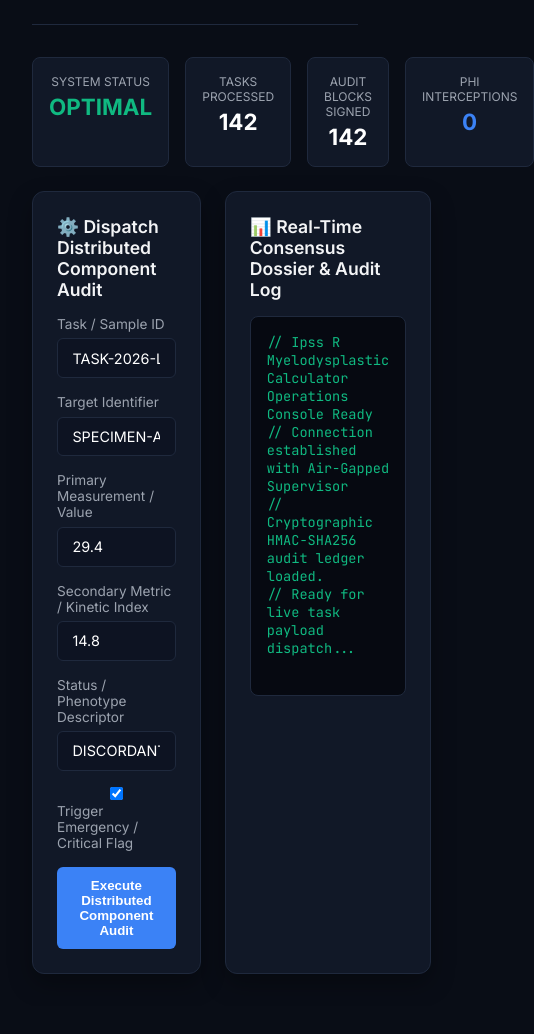
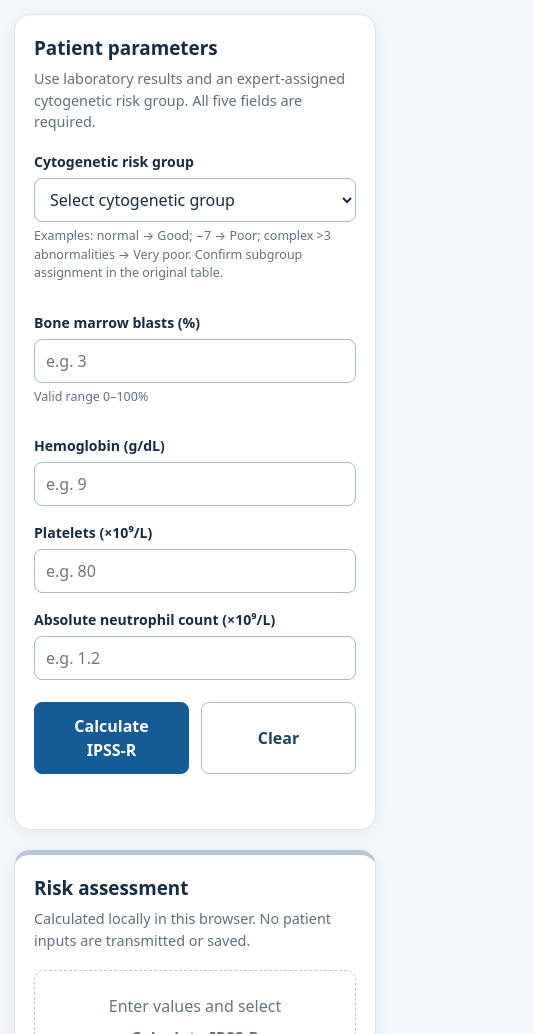
Before and after one commit to abusuraihsakhri/ipss-r-myelodysplastic-calculator, a plain HTML site: page web/index.html in a window 390 px wide. Shown: the part 197-1231 px from the top of the page, 534 px wide, since content can reach past the window. Before the commit the page ends 1203 px from the top, so only its background shows below. Drawn offline with Linux system fonts and the light colour scheme.

Commit message:
Replace broken simulated audit console with responsive offline IPSS-R calculator

```diff
--- a/web/index.html
+++ b/web/index.html
@@ -1,236 +1,198 @@
-<!DOCTYPE html>
+<!doctype html>
 <html lang="en">
 <head>
-    <meta charset="UTF-8">
-    <meta name="viewport" content="width=device-width, initial-scale=1.0">
-    <title>Ipss R Myelodysplastic Calculator — Operations Console</title>
-    <link href="https://fonts.googleapis.com/css2?family=Inter:wght@300;400;600;700&family=JetBrains+Mono:wght@400;600&display=swap" rel="stylesheet">
+  <meta charset="utf-8">
+  <meta name="viewport" content="width=device-width, initial-scale=1">
+  <meta name="description" content="Offline-capable IPSS-R risk score calculator for myelodysplastic syndromes.">
+  <meta name="color-scheme" content="light">
+  <title>IPSS-R | Myelodysplastic Syndromes</title>
   <style>
-        :root {
-            --bg: #090d16;
-            --card: #111827;
-            --border: #1f293d;
-            --accent: #3b82f6;
-            --accent-glow: rgba(59, 130, 246, 0.25);
-            --text: #f3f4f6;
-            --text-muted: #9ca3af;
-            --danger: #ef4444;
-            --warning: #f59e0b;
-            --success: #10b981;
-        }
-        * { box-sizing: border-box; margin: 0; padding: 0; }
-        body {
-            font-family: 'Inter', sans-serif;
-            background: var(--bg);
-            color: var(--text);
-            padding: 2rem;
-            min-height: 100vh;
-        }
-        .header {
-            display: flex;
-            justify-content: space-between;
-            align-items: center;
-            border-bottom: 1px solid var(--border);
-            padding-bottom: 1.5rem;
-            margin-bottom: 2rem;
-        }
-        .header-title h1 { font-size: 1.6rem; font-weight: 700; color: #fff; }
-        .header-title p { color: var(--text-muted); font-size: 0.9rem; margin-top: 0.25rem; }
-        .badge {
-            display: inline-block;
-            padding: 0.3rem 0.8rem;
-            border-radius: 9999px;
-            font-size: 0.75rem;
-            font-weight: 600;
-            background: var(--accent-glow);
-            color: var(--accent);
-            border: 1px solid var(--accent);
-        }
-        .grid {
-            display: grid;
-            grid-template-columns: 1fr 1.2fr;
-            gap: 1.5rem;
-        }
-        .card {
-            background: var(--card);
-            border: 1px solid var(--border);
-            border-radius: 12px;
-            padding: 1.5rem;
-            box-shadow: 0 10px 25px rgba(0,0,0,0.3);
-        }
-        .card h2 {
-            font-size: 1.1rem;
-            font-weight: 600;
-            margin-bottom: 1rem;
-            display: flex;
-            align-items: center;
-            gap: 0.5rem;
-        }
-        .form-group { margin-bottom: 1rem; }
-        label { display: block; font-size: 0.85rem; color: var(--text-muted); margin-bottom: 0.4rem; }
-        input, select, textarea {
-            width: 100%;
-            padding: 0.65rem 0.9rem;
-            background: #0d1322;
-            border: 1px solid var(--border);
-            border-radius: 6px;
-            color: #fff;
-            font-family: inherit;
-            font-size: 0.9rem;
-        }
-        input:focus, textarea:focus { outline: none; border-color: var(--accent); }
-        .btn {
-            background: var(--accent);
-            color: #fff;
-            border: none;
-            padding: 0.7rem 1.4rem;
-            border-radius: 6px;
-            font-weight: 600;
-            cursor: pointer;
-            transition: 0.2s;
-            width: 100%;
-        }
-        .btn:hover { background: #2563eb; }
-        .terminal {
-            background: #060911;
-            border: 1px solid var(--border);
-            border-radius: 8px;
-            padding: 1rem;
-            font-family: 'JetBrains Mono', monospace;
-            font-size: 0.85rem;
-            color: #10b981;
-            height: 380px;
-            overflow-y: auto;
-            white-space: pre-wrap;
-        }
-        .metrics-bar {
-            display: grid;
-            grid-template-columns: repeat(4, 1fr);
-            gap: 1rem;
-            margin-bottom: 1.5rem;
-        }
-        .metric-box {
-            background: var(--card);
-            border: 1px solid var(--border);
-            border-radius: 8px;
-            padding: 1rem;
-            text-align: center;
-        }
-        .metric-val { font-size: 1.4rem; font-weight: 700; color: #fff; margin-top: 0.25rem; }
-        .metric-label { font-size: 0.75rem; color: var(--text-muted); text-transform: uppercase; }
+    :root { font-family: system-ui,-apple-system,BlinkMacSystemFont,"Segoe UI",sans-serif; color:#172b42; background:#f3f6fa; }
+    * { box-sizing:border-box; }
+    body { margin:0; line-height:1.5; }
+    main { max-width:1120px; margin:0 auto; padding:28px 22px 60px; }
+    a { color:#165a96; }
+    .eyebrow { color:#43748d; font-size:.79rem; text-transform:uppercase; letter-spacing:.12em; font-weight:750; }
+    h1 { font-size:clamp(1.8rem,4vw,2.55rem); line-height:1.17; letter-spacing:-.03em; margin:9px 0; }
+    .intro { color:#526477; max-width:760px; margin:0 0 22px; }
+    .layout { display:grid; grid-template-columns:minmax(0,1.1fr) minmax(290px,.9fr); gap:20px; align-items:start; }
+    .panel { background:#fff; border:1px solid #dce5ec; border-radius:16px; padding:25px; box-shadow:0 3px 15px rgba(25,47,69,.05); }
+    h2 { font-size:1.18rem; margin:0 0 6px; }
+    .muted { color:#5e7080; font-size:.9rem; margin:0 0 18px; }
+    .fields { display:grid; grid-template-columns:1fr 1fr; gap:16px 17px; }
+    .wide { grid-column:1/-1; }
+    label { display:block; font-size:.88rem; font-weight:650; margin-bottom:6px; }
+    select,input { display:block; width:100%; min-height:43px; padding:9px 11px; font:inherit; border:1px solid #a7b9c9; border-radius:8px; background:white; color:#162c43; }
+    select:focus-visible,input:focus-visible,button:focus-visible,a:focus-visible { outline:3px solid #a0cfff; outline-offset:2px; }
+    .hint { font-size:.78rem; color:#607183; margin-top:5px; }
+    .buttons { display:flex; gap:12px; flex-wrap:wrap; margin-top:22px; }
+    button { font:inherit; font-weight:700; border-radius:8px; padding:11px 19px; cursor:pointer; }
+    button.primary { border:1px solid #155b96; background:#155b96; color:white; }
+    button.secondary { border:1px solid #abbcca; background:#fff; color:#1d445f; }
+    button:hover { filter:brightness(.96); }
+    .error { min-height:1.5em; margin-top:12px; color:#a52229; font-weight:620; }
+    .result { border-top:5px solid #b5c8d8; }
+    .result.ready { border-color:#145b92; }
+    .empty { min-height:160px; display:grid; place-items:center; border:1px dashed #bdcbd7; border-radius:10px; color:#637487; text-align:center; padding:20px; }
+    .score-row { display:flex; align-items:center; justify-content:space-between; gap:12px; padding-bottom:14px; border-bottom:1px solid #e2eaf1; }
+    .score { font-size:3.15rem; font-weight:760; letter-spacing:-.05em; line-height:1.1; color:#164c78; }
+    .score small { font-size:.95rem; color:#617182; font-weight:400; letter-spacing:0; }
+    .risk { font-weight:760; font-size:1.1rem; text-align:right; }
+    .risk small { display:block; font-size:.78rem; font-weight:500; color:#617182; }
+    .bar { display:grid; grid-template-columns:repeat(5,1fr); gap:4px; margin:16px 0; }
+    .bar span { height:11px; background:#e4eaf0; border-radius:3px; }
+    .bar span.active { background:#165b91; }
+    .breakdown { width:100%; border-collapse:collapse; font-size:.92rem; margin-top:11px; }
+    .breakdown th { text-align:left; color:#596d7d; font-weight:550; }
+    .breakdown td { text-align:right; font-variant-numeric:tabular-nums; font-weight:700; }
+    .breakdown th,.breakdown td { padding:9px 0; border-bottom:1px solid #ebeff3; }
+    .note { margin-top:17px; padding:11px 13px; background:#edf5fb; border-radius:8px; font-size:.84rem; color:#31516b; }
+    footer { border-top:1px solid #d5e0e9; margin-top:25px; padding-top:20px; color:#596b7a; font-size:.86rem; }
+    footer p { margin:9px 0; }
+    [hidden] { display:none !important; }
+    @media(max-width:780px) { .layout { grid-template-columns:1fr; } main { padding:22px 14px 36px; } .panel { padding:19px; } }
+    @media(max-width:440px) { .fields { grid-template-columns:1fr; } .buttons button { flex:1; } }
   </style>
+  <script defer src="./score.js"></script>
 </head>
 <body>
-
-    <div class="header">
-        <div class="header-title">
-            <h1>Ipss R Myelodysplastic Calculator</h1>
-            <p>Domain: Clinical & Cryptographic AI | Standard: CAP / CLSI / NIST Standards | LabMind-Atlas Architecture</p>
+  <main>
+    <header>
+      <div class="eyebrow">Hematology · Prognostic risk assessment</div>
+      <h1>IPSS-R Calculator</h1>
+      <p class="intro">Revised International Prognostic Scoring System for myelodysplastic syndromes (MDS). Enter five clinical parameters to calculate the original 2012 IPSS-R score.</p>
+    </header>
+    <div class="layout">
+      <section class="panel" aria-labelledby="form-title">
+        <h2 id="form-title">Patient parameters</h2>
+        <p class="muted">Use laboratory results and an expert-assigned cytogenetic risk group. All five fields are required.</p>
+        <form id="calculator" novalidate>
+          <div class="fields">
+            <div class="wide">
+              <label for="cytogenetic_risk">Cytogenetic risk group</label>
+              <select id="cytogenetic_risk" name="cytogenetic_risk" required>
+                <option value="">Select cytogenetic group</option>
+                <option value="very_good">Very good (0 points)</option>
+                <option value="good">Good (1 point)</option>
+                <option value="intermediate">Intermediate (2 points)</option>
+                <option value="poor">Poor (3 points)</option>
+                <option value="very_poor">Very poor (4 points)</option>
+              </select>
+              <p class="hint">Examples: normal → Good; −7 → Poor; complex &gt;3 abnormalities → Very poor. Confirm subgroup assignment in the original table.</p>
             </div>
             <div>
-            <span class="badge">Air-Gapped Active</span>
-            <span class="badge" style="background: rgba(16,185,129,0.2); color: #10b981; border-color: #10b981;">Zero-PHI Guard Active</span>
+              <label for="blast_pct">Bone marrow blasts (%)</label>
+              <input id="blast_pct" name="blast_pct" type="number" min="0" max="100" step="any" inputmode="decimal" placeholder="e.g. 3" required>
+              <p class="hint">Valid range 0–100%</p>
+            </div>
+            <div>
+              <label for="hemoglobin">Hemoglobin (g/dL)</label>
+              <input id="hemoglobin" name="hemoglobin" type="number" min="0" step="any" inputmode="decimal" placeholder="e.g. 9" required>
+            </div>
+            <div>
+              <label for="platelets">Platelets (×10⁹/L)</label>
+              <input id="platelets" name="platelets" type="number" min="0" step="any" inputmode="decimal" placeholder="e.g. 80" required>
+            </div>
+            <div>
+              <label for="anc">Absolute neutrophil count (×10⁹/L)</label>
+              <input id="anc" name="anc" type="number" min="0" step="any" inputmode="decimal" placeholder="e.g. 1.2" required>
             </div>
           </div>
-
-    <div class="metrics-bar">
-        <div class="metric-box">
-            <div class="metric-label">System Status</div>
-            <div class="metric-val" style="color: var(--success);" id="m-status">OPTIMAL</div>
+          <div class="buttons">
+            <button class="primary" type="submit">Calculate IPSS-R</button>
+            <button class="secondary" type="reset">Clear</button>
           </div>
-        <div class="metric-box">
-            <div class="metric-label">Tasks Processed</div>
-            <div class="metric-val" id="m-tasks">142</div>
+          <div class="error" id="error" role="alert" aria-live="assertive"></div>
+        </form>
+      </section>
+      <section id="result-panel" class="panel result" aria-labelledby="result-title" aria-live="polite">
+        <h2 id="result-title">Risk assessment</h2>
+        <p class="muted">Calculated locally in this browser. No patient inputs are transmitted or saved.</p>
+        <div id="empty" class="empty">Enter values and select <strong>Calculate IPSS-R</strong> to see the score and component breakdown.</div>
+        <div id="details" hidden>
+          <div class="score-row">
+            <div><div id="score" class="score"></div><span class="hint">Total IPSS-R points (0–10)</span></div>
+            <div id="risk" class="risk"></div>
           </div>
-        <div class="metric-box">
-            <div class="metric-label">Audit Blocks Signed</div>
-            <div class="metric-val" id="m-audit">142</div>
+          <div class="bar" id="riskbar" aria-label="IPSS-R prognostic risk spectrum">
+            <span></span><span></span><span></span><span></span><span></span>
           </div>
-        <div class="metric-box">
-            <div class="metric-label">PHI Interceptions</div>
-            <div class="metric-val" style="color: var(--accent);" id="m-phi">0</div>
+          <table class="breakdown" aria-label="IPSS-R component point contributions">
+            <tbody>
+              <tr><th scope="row">Cytogenetics</th><td id="p-cyto"></td></tr>
+              <tr><th scope="row">Bone marrow blasts</th><td id="p-blast"></td></tr>
+              <tr><th scope="row">Hemoglobin</th><td id="p-hb"></td></tr>
+              <tr><th scope="row">Platelets</th><td id="p-plt"></td></tr>
+              <tr><th scope="row">ANC</th><td id="p-anc"></td></tr>
+            </tbody>
+          </table>
+          <p class="note">IPSS-R is prognostic, not a stand-alone treatment directive. Interpret with clinical context, disease classification and other relevant prognostic information.</p>
         </div>
+      </section>
     </div>
-
-    <div class="grid">
-        <div class="card">
-            <h2>⚙️ Dispatch Distributed Component Audit</h2>
-            <div class="form-group">
-                <label>Task / Sample ID</label>
-                <input type="text" id="task_id" value="TASK-2026-LIVE-01">
-            </div>
-            <div class="form-group">
-                <label>Target Identifier</label>
-                <input type="text" id="target_id" value="SPECIMEN-ALPHA-77">
-            </div>
-            <div class="form-group">
-                <label>Primary Measurement / Value</label>
-                <input type="number" id="primary_metric" value="29.4" step="0.1">
-            </div>
-            <div class="form-group">
-                <label>Secondary Metric / Kinetic Index</label>
-                <input type="number" id="secondary_metric" value="14.8" step="0.1">
-            </div>
-            <div class="form-group">
-                <label>Status / Phenotype Descriptor</label>
-                <input type="text" id="status_descriptor" value="DISCORDANT_ANOMALY">
-            </div>
-            <div class="form-group">
-                <label><input type="checkbox" id="is_critical" checked> Trigger Emergency / Critical Flag</label>
-            </div>
-            <button class="btn" onclick="runAudit()">Execute Distributed Component Audit</button>
-        </div>
-
-        <div class="card">
-            <h2>📊 Real-Time Consensus Dossier & Audit Log</h2>
-            <div class="terminal" id="outputConsole">// Ipss R Myelodysplastic Calculator Operations Console Ready
-// Connection established with Air-Gapped Supervisor
-// Cryptographic HMAC-SHA256 audit ledger loaded.
-// Ready for live task payload dispatch...</div>
-        </div>
-    </div>
-
+    <footer>
+      <p><strong>Intended scope:</strong> Original IPSS-R prognostic classification for primarily untreated adult MDS. This calculator does not implement the molecular IPSS-M, age adjustments or survival predictions.</p>
+      <p><strong>Reference:</strong> Greenberg PL et al. <em>Blood</em>. 2012;120:2454–2465. <a href="https://doi.org/10.1182/blood-2012-03-420489" target="_blank" rel="noopener noreferrer">Original study</a> · <a href="https://ipssradvanced.mds-foundation.org/" target="_blank" rel="noopener noreferrer">IWG-PM scoring tables</a>.</p>
+      <p>Educational/research use; verify cytogenetic assignment and clinical interpretation with a qualified hematology team.</p>
+    </footer>
+  </main>
   <script>
-        async function runAudit() {
-            const consoleEl = document.getElementById('outputConsole');
-            consoleEl.innerText = "// Dispatching task across specialized workers...
-// Invoking InvariantQCWorker, SafetyEscalationWorker, ProtocolWorker...";
-
-            const payload = {
-                task_id: document.getElementById('task_id').value,
-                target_identifier: document.getElementById('target_id').value,
-                primary_metric: parseFloat(document.getElementById('primary_metric').value),
-                secondary_metric: parseFloat(document.getElementById('secondary_metric').value),
-                status_descriptor: document.getElementById('status_descriptor').value,
-                is_critical_flag: document.getElementById('is_critical').checked
-            };
-
-            try {
-                const res = await fetch('/api/audit', {
-                    method: 'POST',
-                    headers: { 'Content-Type': 'application/json' },
-                    body: JSON.stringify(payload)
+    (function () {
+      "use strict";
+      const form = document.getElementById("calculator");
+      const error = document.getElementById("error");
+      const empty = document.getElementById("empty");
+      const details = document.getElementById("details");
+      const panel = document.getElementById("result-panel");
+      const ids = ["cytogenetic_risk", "blast_pct", "hemoglobin", "platelets", "anc"];
+      function clearResult() {
+        error.textContent = "";
+        empty.hidden = false;
+        details.hidden = true;
+        panel.classList.remove("ready");
+      }
+      form.addEventListener("reset", clearResult);
+      form.addEventListener("input", function () {
+        clearResult();
       });
-                const data = await res.json();
-                consoleEl.innerText = JSON.stringify(data, null, 2);
-                document.getElementById('m-tasks').innerText = parseInt(document.getElementById('m-tasks').innerText) + 1;
-                document.getElementById('m-audit').innerText = parseInt(document.getElementById('m-audit').innerText) + 1;
-            } catch (err) {
-                consoleEl.innerText = "// Offline / Simulation Output:\n" + JSON.stringify({
-                    dossier_id: "DOSSIER-SIM-" + Math.floor(Math.random()*10000),
-                    system: "ipss-r-myelodysplastic-calculator",
-                    domain: "Clinical & Cryptographic AI",
-                    task_id: payload.task_id,
-                    overall_urgency: payload.is_critical_flag ? "CRITICAL_STAT_PANIC" : "ELEVATED_RISK",
-                    integrity_status: "DISCORDANT_ANOMALY",
-                    alerts: [
-                        { worker: "InvariantQCWorker", alert: "Primary metric exceeds upper reference bound" },
-                        { worker: "SafetyEscalationWorker", alert: "Critical emergency interlock flag active" }
-                    ],
-                    audit_hash: "HMAC_SHA256_e83f9a72b941d6c381f9"
-                }, null, 2);
+      form.addEventListener("submit", function (event) {
+        event.preventDefault();
+        clearResult();
+        for (const id of ids) {
+          const field = document.getElementById(id);
+          if (!field.validity.valid || field.value.trim() === "") {
+            error.textContent = "Check the required fields and numeric limits.";
+            field.focus();
+            return;
           }
         }
+        const values = {};
+        ids.forEach(function (id) { values[id] = document.getElementById(id).value; });
+        try {
+          const output = window.IPSSR.calculate(values);
+          document.getElementById("score").textContent = output.ipss_r_score.toFixed(1);
+          document.getElementById("risk").textContent = output.risk_category;
+          const points = output.component_scores;
+          const mapping = {
+            "p-cyto": points.cytogenetics, "p-blast": points.bone_marrow_blasts,
+            "p-hb": points.hemoglobin, "p-plt": points.platelets, "p-anc": points.anc
+          };
+          for (const key of Object.keys(mapping)) {
+            document.getElementById(key).textContent = mapping[key].toFixed(1);
+          }
+          const riskNames = ["Very Low", "Low", "Intermediate", "High", "Very High"];
+          const position = riskNames.indexOf(output.risk_category);
+          document.querySelectorAll("#riskbar span").forEach(function (segment, index) {
+            segment.classList.toggle("active", index <= position);
+          });
+          empty.hidden = true;
+          details.hidden = false;
+          panel.classList.add("ready");
+        } catch (exception) {
+          error.textContent = exception.message || "Unable to calculate score.";
+        }
+      });
+    })();
   </script>
 </body>
 </html>
```
Lines whose indentation alone changed are shown as unchanged.
